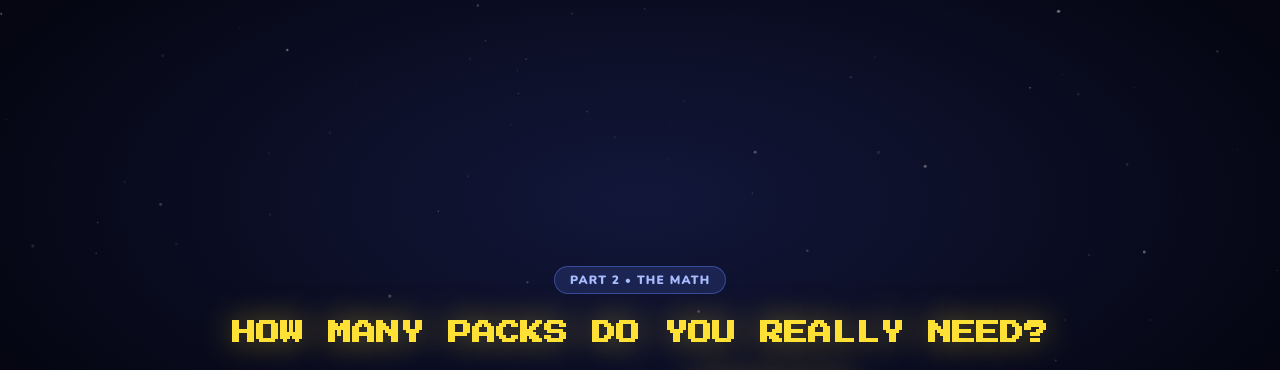
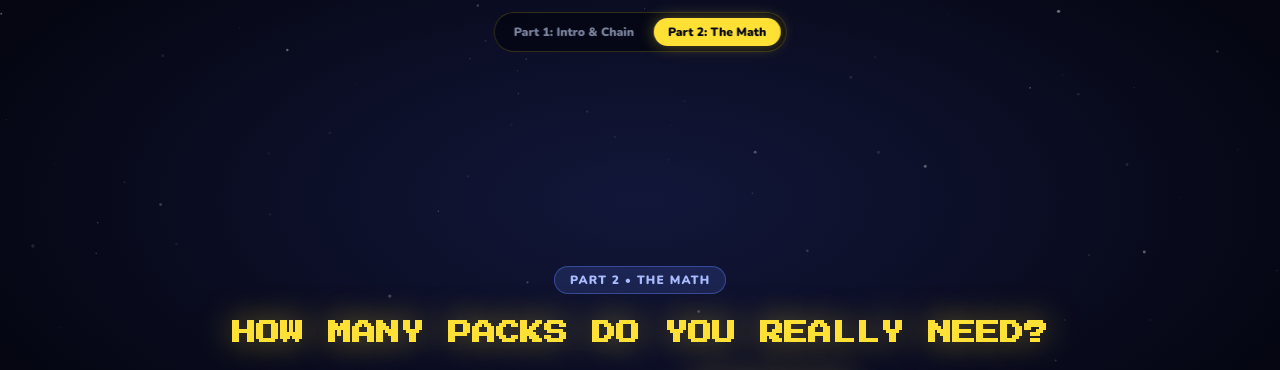
Before and after one commit to sahed-saad/coupon-collector, a plain HTML site: page part2-math/index.html in a window 1280 px wide. Shown: the top 370 px of the page. Drawn offline with nearby package versions, Linux system fonts and the light colour scheme.

Commit message:
Add navigation script to index.html

```diff
--- a/part2-math/index.html
+++ b/part2-math/index.html
@@ -748,5 +748,6 @@ document.addEventListener('keydown', e => {
 
 go(0);
 </script>
+  <script src="/nav.js"></script>
 </body>
 </html>
```
